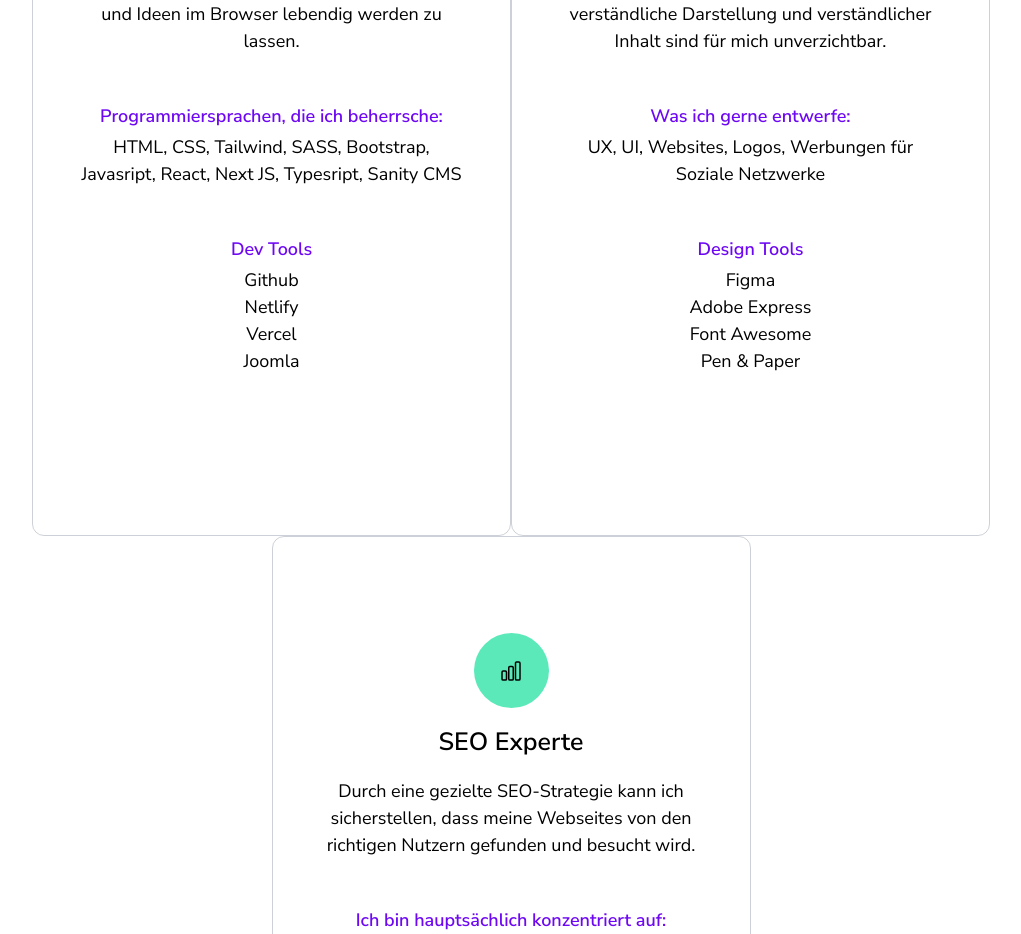
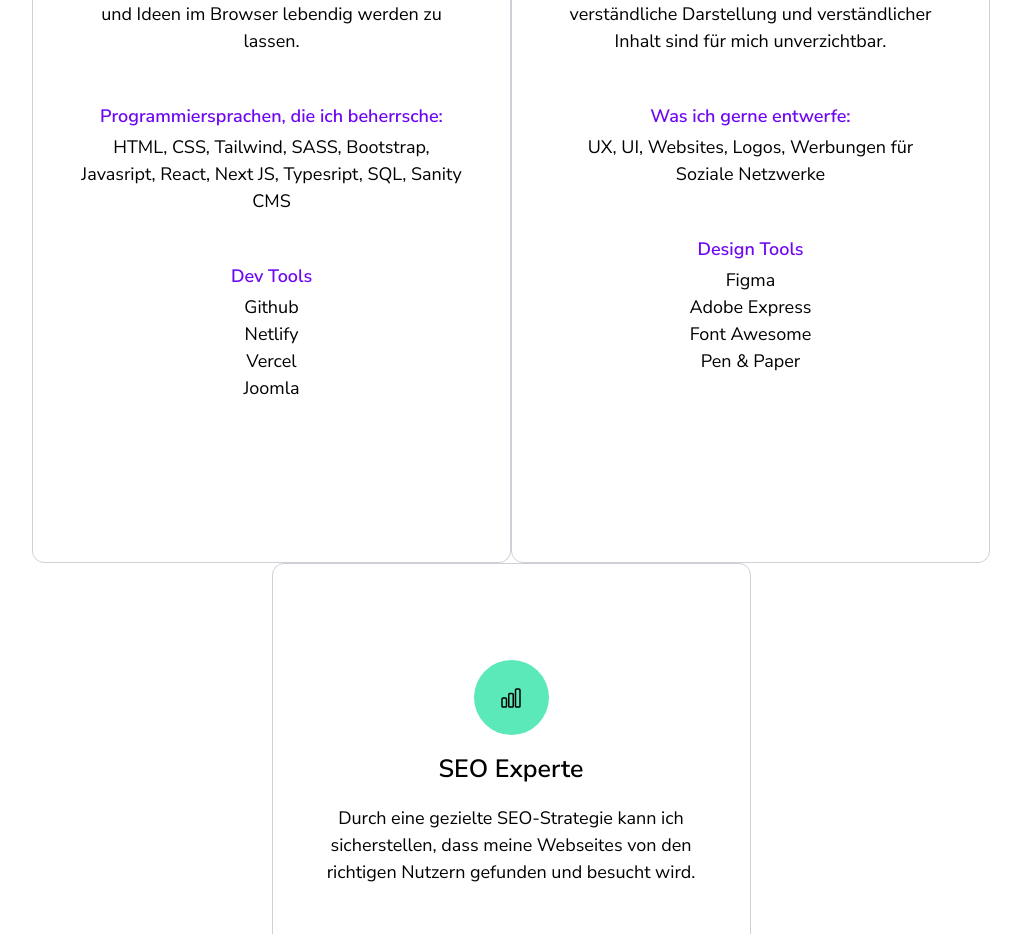
Before and after one commit to fatlumsulaj/Developer-Portfolio, a Next.js app: page / in a window 1280 px wide. Shown: the part 1780-2714 px from the top of the page, without its empty margins (129-1150 px from the left). Built offline with nearby package versions, Linux system fonts and the light colour scheme.

Commit message:
Skills.tsx aktualisieren

```diff
--- a/containers/Skills.tsx
+++ b/containers/Skills.tsx
@@ -37,7 +37,7 @@ const Skills = () => {
           </p>
           <p className="paragraph-sm">
             HTML, CSS, Tailwind, SASS, Bootstrap, Javasript, React, Next JS,
-            Typesript, Sanity CMS
+            Typesript, SQL, Sanity CMS
           </p>
           <p className="paragraph-sm purple-text font-semibold pt-12 pb-1">
             Dev Tools
```
